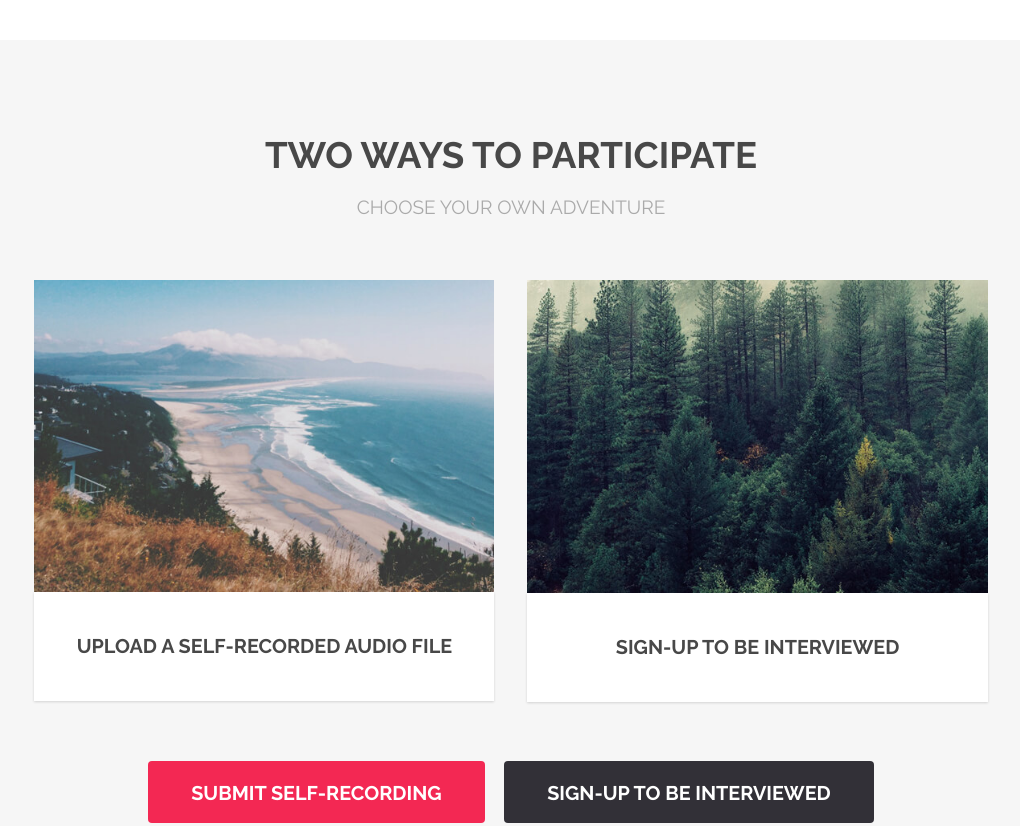
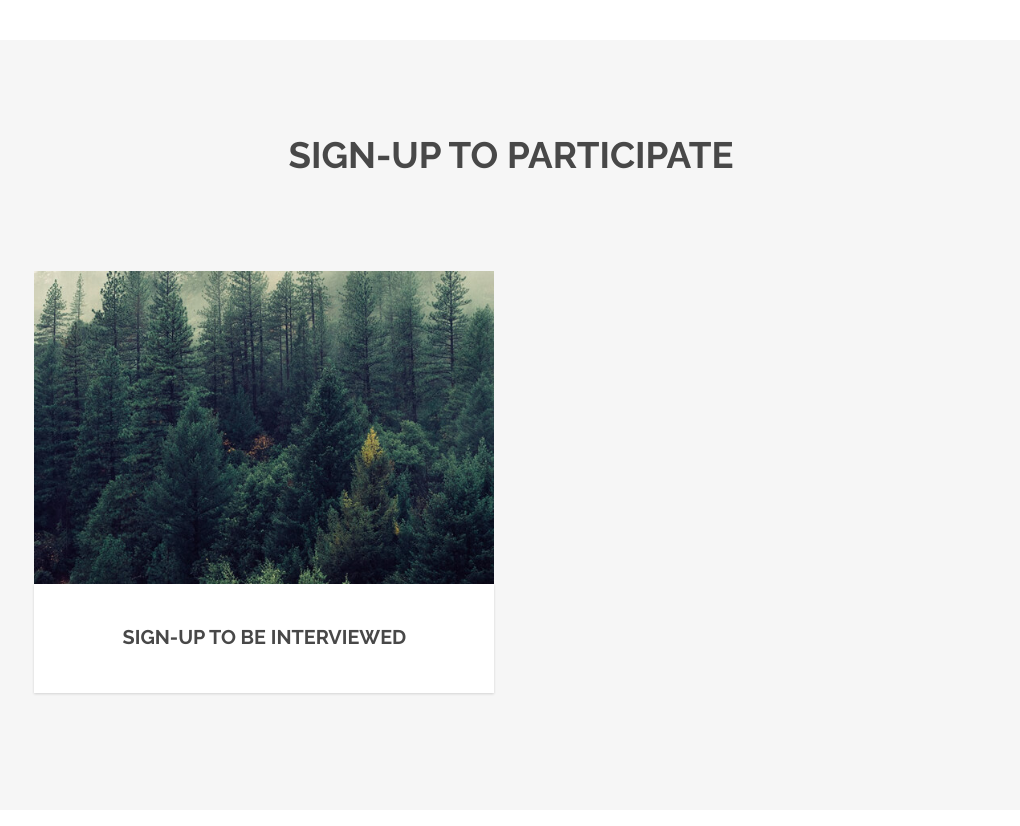
Before and after one commit to MonNesbitt/GreaterBostonProject, a plain HTML site: page index.html in a window 1280 px wide. Shown: the part 1260-2086 px from the top of the page, without its empty margins (129-1149 px from the left). Drawn offline with Linux system fonts and the light colour scheme.

Commit message:
taking out unnecessary buttons

```diff
--- a/index.html
+++ b/index.html
@@ -63,32 +63,32 @@
 				<section id="two" class="wrapper style2 special">
 					<div class="container">
 						<header class="major">
-							<h2>Two Ways To Participate</h2>
-							<p>Choose Your Own Adventure</p>
+							<h2>Sign-Up to Participate</h2>
+						<!--	<p>Choose Your Own Adventure</p> -->
 						</header>
 						<div class="row 150%">
-							<div class="6u 12u$(xsmall)">
+						<!--	<div class="6u 12u$(xsmall)">
+								<div class="image fit captioned">
+									<img src="images/pic02.jpg" alt="" />
+									<h3>Upload a self-recorded audio file</h3>
+								</div>
+							</div> -->
+							<div class="6u$ 12u$(xsmall)">
 								<div class="image fit captioned">
 									<a href="https://forms.gle/w7TSoymKWM7bGn8P6/" >
-									   <img src="images/pic02.jpg" alt="" />
+									   <img src="images/pic03.jpg" alt="" />
 									</a>
-									<h3>Upload a self-recorded audio file</h3>
-								</div>
-							</div>
-							<div class="6u$ 12u$(xsmall)">
-								<div class="image fit captioned">
-									<img src="images/pic03.jpg" alt="" />
 									<h3>Sign-up to be interviewed</h3>
 								</div>
 							</div>
-						</div>
+					<!--	</div>
 						<ul class="actions">
 
-						<!--	<li><a href="#" class="button big">Sign-Up to be interviewed</a></li> -->
+							<li><a href="#" class="button big">Sign-Up to be interviewed</a></li>
 							<li><a href="#" class="button special big">Submit self-recording</a></li>
 							<li><a href="https://forms.gle/w7TSoymKWM7bGn8P6/" class="button big">Sign-Up to be interviewed</a></li>
 						</ul>
-					</div>
+					</div> -->
 				</section>
 
 			<!-- Three -->
```
